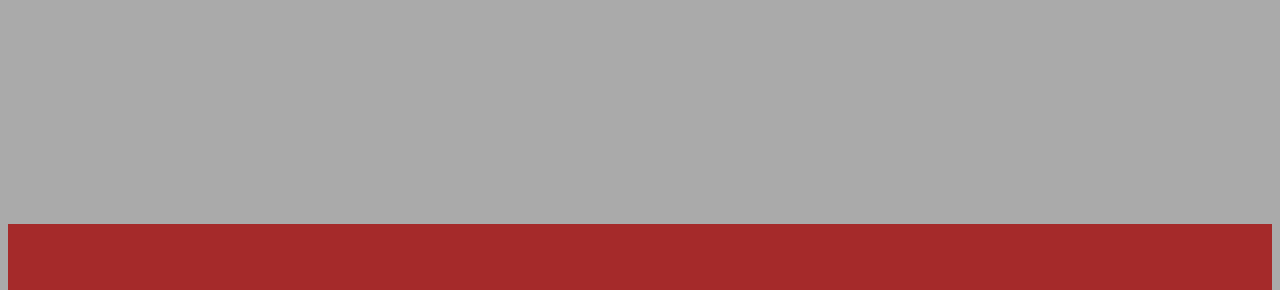
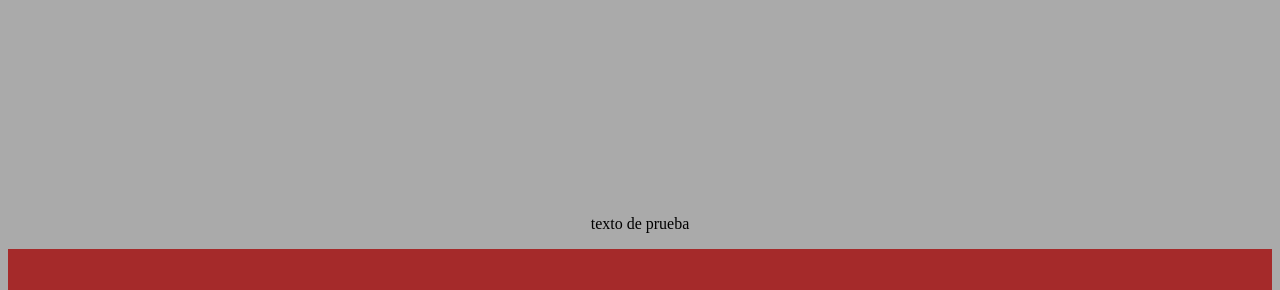
Before and after one commit to juankamilohuertas/marca, a plain HTML site: page index.html in a window 1280 px wide. Shown: the part 49-339 px from the top of the page. Drawn offline with Linux system fonts and the light colour scheme.

Commit message:
parrafo prueba

```diff
--- a/index.html
+++ b/index.html
@@ -7,6 +7,7 @@
     <title>Document</title>
 </head>
 <body style="height: 100vh; background-color: #aaa; display:flex; flex-direction: column; justify-content: center; align-items:center">
+    <p>texto de prueba</p>
     <style>
         .contenedor{
             display: flex;
```
